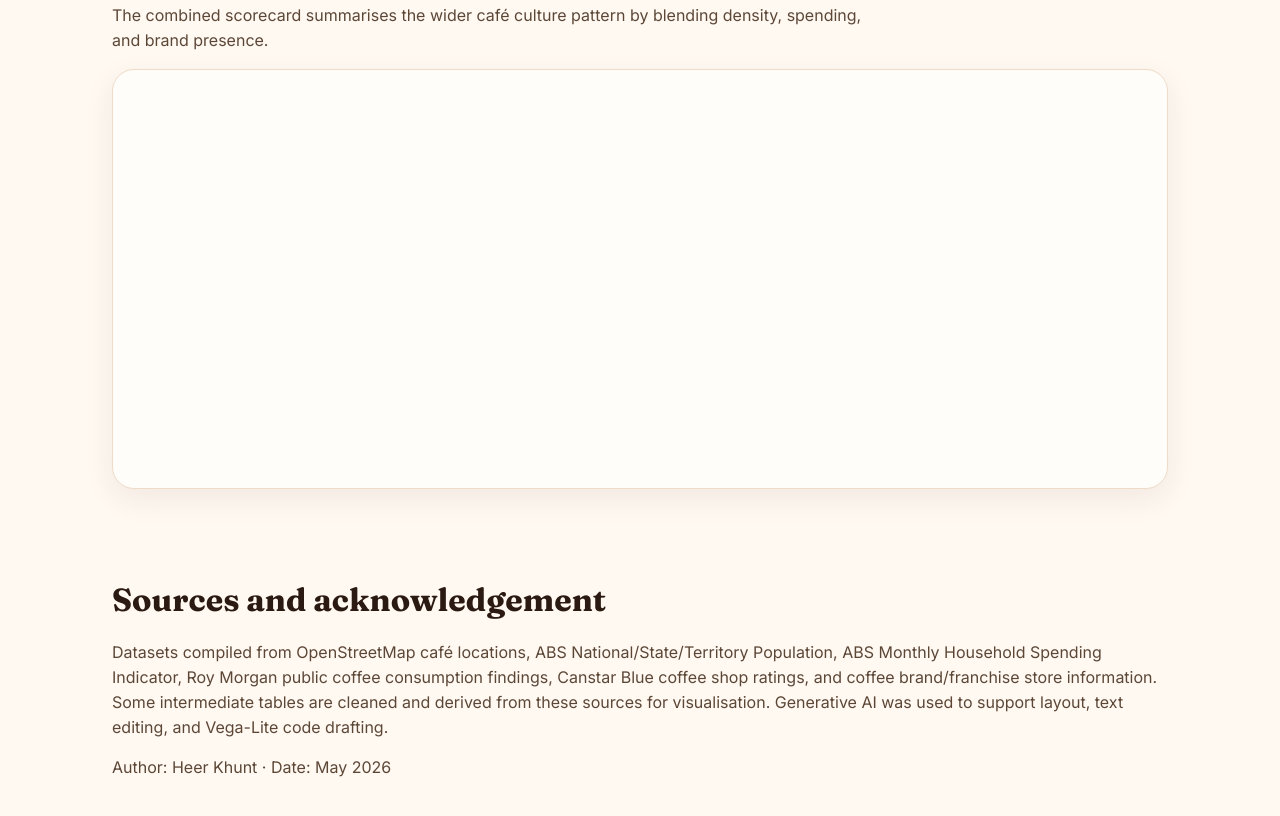
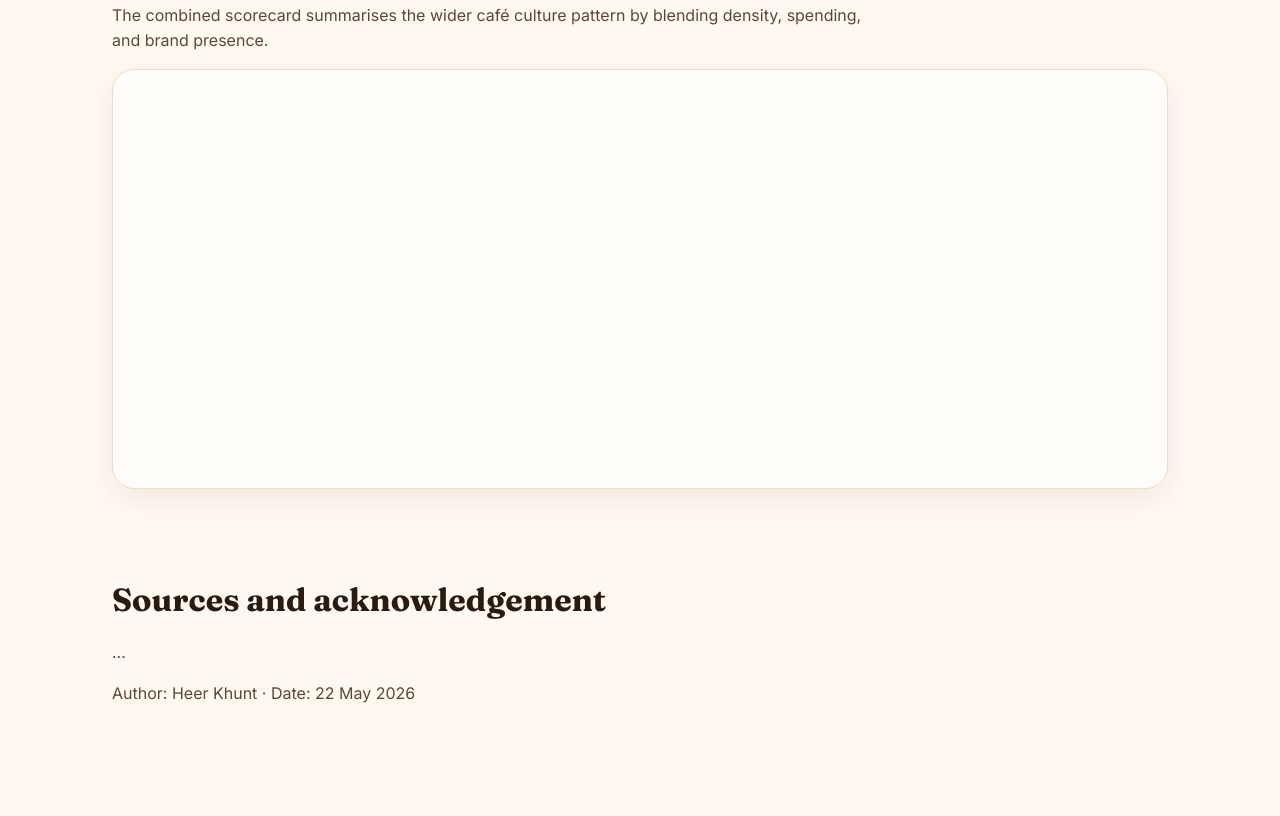
Before and after one commit to Heerkhunt/2179-A2, a plain HTML site: page index.html in a window 1280 px wide. Shown: the part 4797-5613 px from the top of the page. Drawn offline with Linux system fonts and the light colour scheme; a script that the page names is missing.

Commit message:
Update index.html

```diff
--- a/index.html
+++ b/index.html
@@ -53,7 +53,7 @@
     <section class="section"><h2>3. Spending and trends</h2><p>Spending views show how cafés, takeaway formats, pods and home coffee sit within the wider coffee economy.</p><div class="grid two"><div class="card"><div id="vis7"></div></div><div class="card"><div id="vis8"></div></div><div class="card"><div id="vis9"></div></div></div></section>
     <section class="section"><h2>4. Relationships</h2><p>The next charts show movement and relationships rather than isolated totals.</p><div class="grid two"><div class="card"><div id="vis10"></div></div><div class="card"><div id="vis11"></div></div><div class="card"><div id="vis12"></div></div></div></section>
     <section class="section final"><h2>5. Final insight</h2><p>The combined scorecard summarises the wider café culture pattern by blending density, spending, and brand presence.</p><div class="card"><div id="vis13"></div></div></section>
-    <section class="metadata"><h2>Sources and acknowledgement</h2><p>Datasets compiled from OpenStreetMap café locations, ABS National/State/Territory Population, ABS Monthly Household Spending Indicator, Roy Morgan public coffee consumption findings, Canstar Blue coffee shop ratings, and coffee brand/franchise store information. Some intermediate tables are cleaned and derived from these sources for visualisation. Generative AI was used to support layout, text editing, and Vega-Lite code drafting.</p><p>Author: Heer Khunt · Date: May 2026</p></section>
+    <section class="metadata"><h2>Sources and acknowledgement</h2><p>...</p><p>Author: Heer Khunt · Date: 22 May 2026</p></section>
   </main>
   <script src="js/vega_lite_vis.js"></script>
 </body>
```
